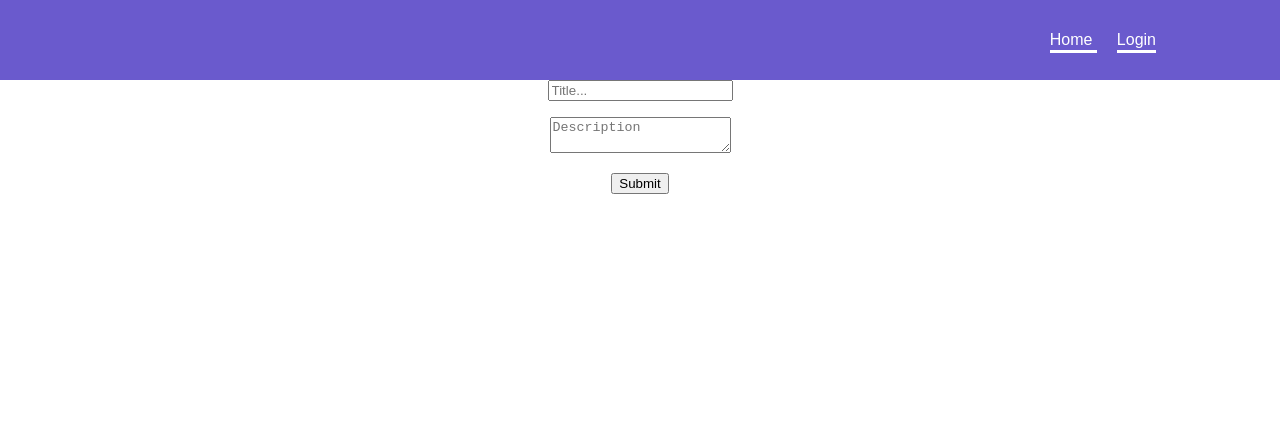
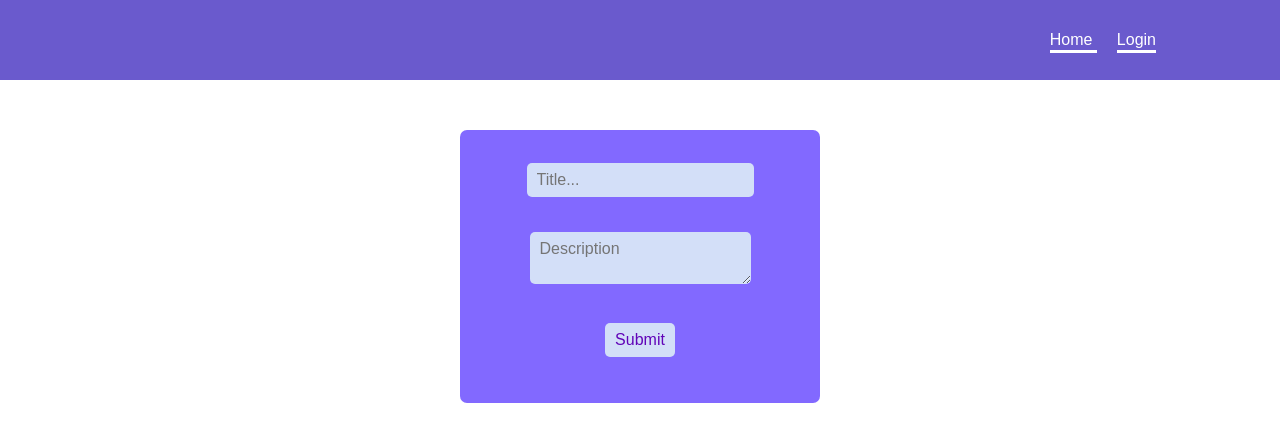
Before and after one commit to Siddhesh-Songire/social-media-app, a React (Create React App) app: page /createpost in a window 1280 px wide. Shown: the top 442 px of the page. Built offline with nearby package versions, Linux system fonts and the light colour scheme; no server answers.

Commit message:
Added form css

```diff
--- a/src/App.css
+++ b/src/App.css
@@ -93,3 +93,46 @@
     /* border-radius: 2%; */
     margin-left: 4px;
     }
+
+    input,
+    textarea {
+    font-family: "Nunito" ,sans-serif;
+    }
+
+    .create—post {
+      width: 100%;
+      height: auto;
+      display: flex;
+      justify-content:center;
+    }
+
+    form{
+      margin: auto;
+      /* margin-top: 30px; */
+      margin-top: 50px;
+      padding: 30px 20px;
+      width: 320px;
+      border-radius: 7px;
+      background-color: white;
+      backdrop-filter: blur(5px) ;
+      background-color: rgba( 43,0,255,0.588);
+      overflow: hidden;
+    }
+
+    input,
+    textarea{
+      padding: 8px 10px;
+      margin: 3px 8px 16px 8px;
+      background-color: rgba(222, 239, 248, 0.877);
+      border: 0px transparent;
+      border-radius: 5px;
+      color: rgb(97, 4, 184);
+      font-size: 16px;
+      z-index: 1;
+    }
+
+    .submitForm:hover{
+      cursor: pointer;
+      background-color: rgb(97, 4, 184);
+      color: white;
+    }
```
